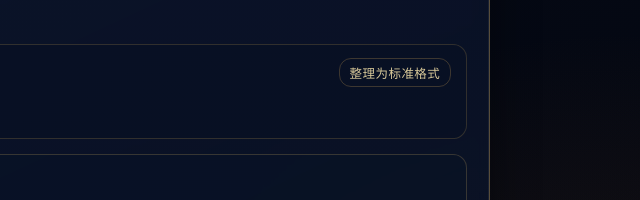
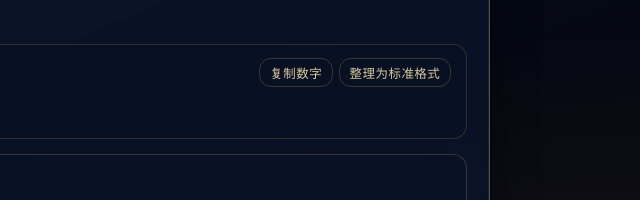
Before and after one commit to xiang-lee/NumFate, a website built with Vite: page index.html in a window 1280 px wide. Both pictures are taken after a click on the button "生日示例". Shown: the part 483-683 px from the top of the page, 640-1280 px from the left. Built offline with nearby package versions, Linux system fonts and the light colour scheme.

Commit message:
add parsed value copy action

```diff
--- a/src/main.js
+++ b/src/main.js
@@ -232,7 +232,10 @@ function renderParsedPreview(parsed) {
   parsedPreview.innerHTML = `
     <div class="parsed-header">
       <p class="parsed-title">当前将按这些数字推演</p>
-      <button type="button" class="parsed-action" id="normalize-input-btn">${preview.actionLabel}</button>
+      <div class="parsed-actions">
+        ${preview.hasValues ? `<button type="button" class="parsed-action" id="copy-values-btn">${preview.copyLabel}</button>` : ''}
+        <button type="button" class="parsed-action" id="normalize-input-btn">${preview.actionLabel}</button>
+      </div>
     </div>
     ${
       preview.hasOnlyInvalid
@@ -253,6 +256,9 @@ function renderParsedPreview(parsed) {
 
   parsedPreview.querySelector('#normalize-input-btn')?.addEventListener('click', () => {
     applyNormalizedInput(parsed.values)
+  })
+  parsedPreview.querySelector('#copy-values-btn')?.addEventListener('click', () => {
+    copyParsedValues(parsed.values, parsedPreview.querySelector('#copy-values-btn'))
   })
 }
 
@@ -278,6 +284,11 @@ function applyNormalizedInput(values) {
   const parsed = parseInput(input.value)
   applyParsedState(parsed)
   saveDraft(draftStorage, input.value)
+}
+
+async function copyParsedValues(values, button) {
+  const copied = await writeClipboard(formatValues(values))
+  flashAction(button, copied ? '已复制' : '复制失败')
 }
 
 function renderFortune(data, numbers) {
--- a/src/numbers.js
+++ b/src/numbers.js
@@ -58,12 +58,15 @@ export function describeParsedPreview(parsed, limit = 12) {
   const preview = previewValues(parsed?.values, limit)
   const invalidCount = Array.isArray(parsed?.invalid) ? parsed.invalid.length : 0
   const hasOnlyInvalid = preview.shown.length === 0 && invalidCount > 0
+  const hasValues = preview.shown.length > 0
 
   return {
     ...preview,
     invalidCount,
     hasOnlyInvalid,
+    hasValues,
     actionLabel: hasOnlyInvalid ? '清空输入' : invalidCount > 0 ? '仅保留有效数字' : '整理为标准格式',
+    copyLabel: invalidCount > 0 ? '复制有效数字' : '复制数字',
   }
 }
 
--- a/src/style.css
+++ b/src/style.css
@@ -305,6 +305,13 @@ textarea:focus-visible {
   align-items: center;
   justify-content: space-between;
   gap: 0.8rem;
+}
+
+.parsed-actions {
+  display: inline-flex;
+  flex-wrap: wrap;
+  justify-content: flex-end;
+  gap: 0.35rem;
 }
 
 .parsed-action {
```
Also changed, not shown: tests/fortune.test.js (+6 -0 lines).
